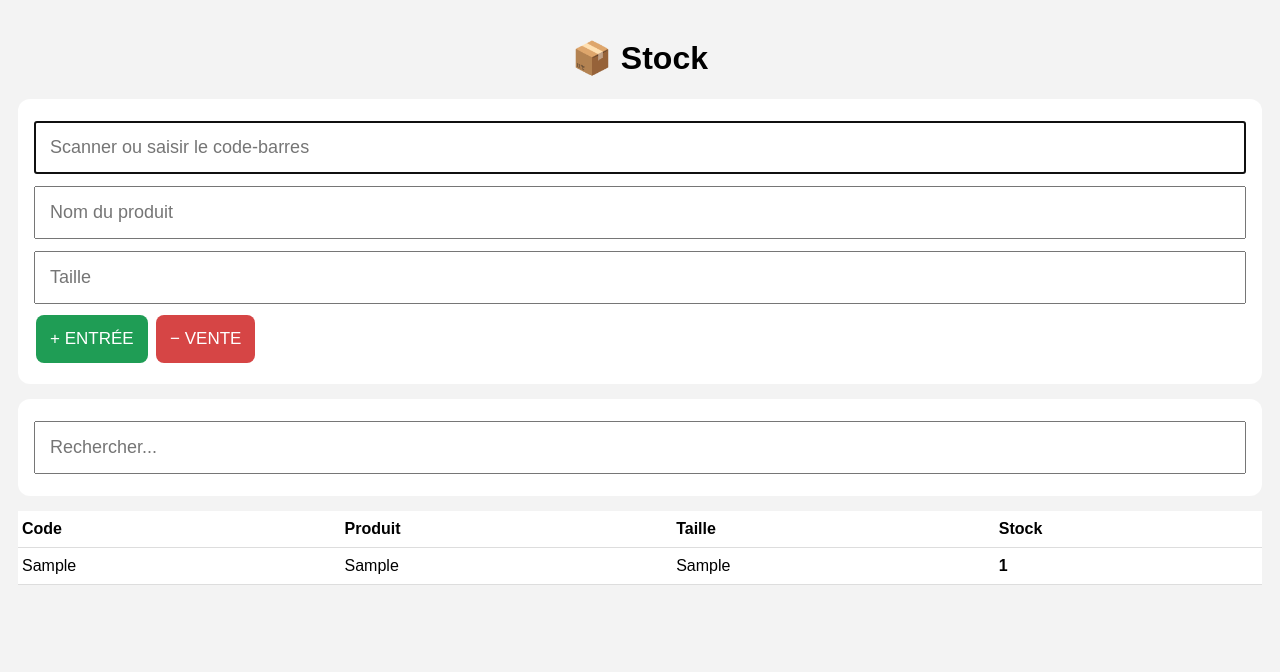
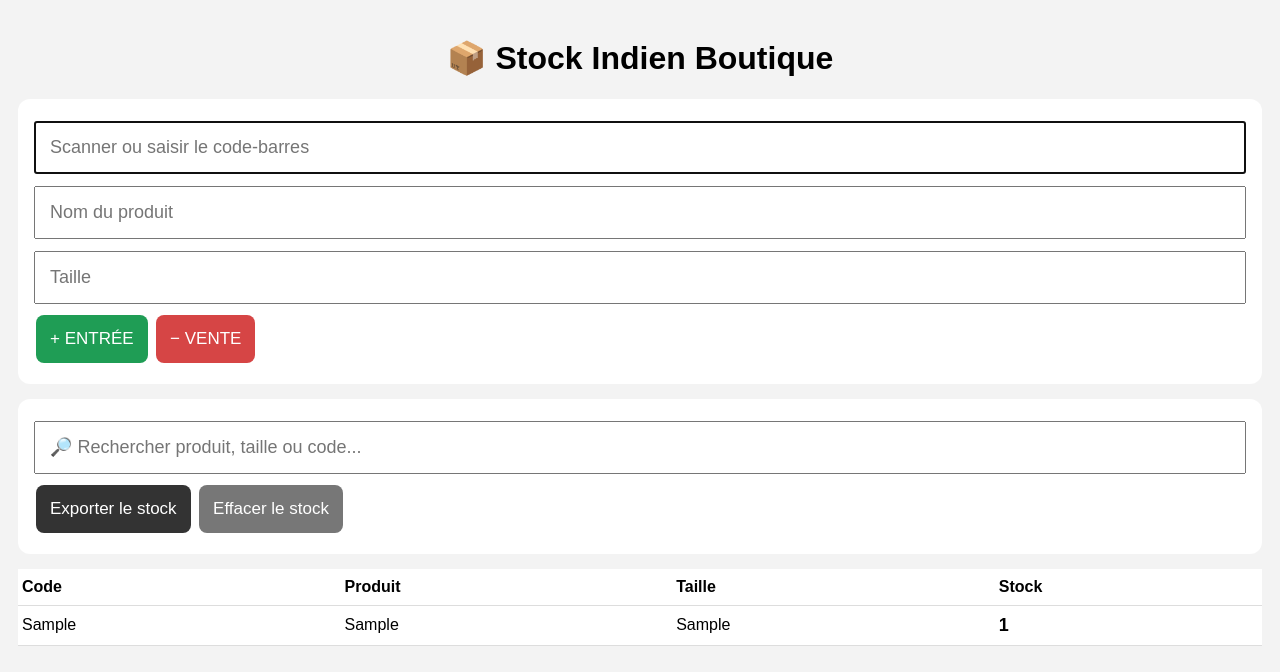
Before and after one commit to manbrag/stock-codes-barres, a plain HTML site: page index.html in a window 1280 px wide. Both pictures are taken after typing "Sample", "Sample", "Sample" into the empty fields and a click on the button "+ ENTRÉE". Drawn offline with Linux system fonts and the light colour scheme.

Commit message:
Update index.html for improved layout and functionality

```diff
--- a/index.html
+++ b/index.html
@@ -2,7 +2,7 @@
 <html lang="fr">
 <head>
 <meta charset="UTF-8">
-<meta name="viewport" content="width=device-width,initial-scale=1">
+<meta name="viewport" content="width=device-width, initial-scale=1">
 <title>Stock Indien Boutique</title>
 
 <style>
@@ -13,12 +13,14 @@ body{
   background:#f3f3f3;
 }
 h1{text-align:center}
+
 .box{
   background:white;
   padding:16px;
   border-radius:12px;
   margin-bottom:15px;
 }
+
 input{
   width:100%;
   box-sizing:border-box;
@@ -26,6 +28,7 @@ input{
   margin:6px 0;
   font-size:18px;
 }
+
 button{
   padding:14px;
   margin:5px 2px;
@@ -33,39 +36,78 @@ button{
   border:0;
   border-radius:8px;
 }
+
 .entree{background:#1f9d55;color:white}
 .sortie{background:#d64545;color:white}
+.export{background:#333;color:white}
+.effacer{background:#777;color:white}
+
 table{
   width:100%;
   border-collapse:collapse;
   background:white;
 }
+
 th,td{
   padding:9px 4px;
   border-bottom:1px solid #ddd;
   text-align:left;
+}
+
+.stock{
+  font-weight:bold;
+  font-size:18px;
 }
 </style>
 </head>
 
 <body>
 
-<h1>📦 Stock</h1>
+<h1>📦 Stock Indien Boutique</h1>
 
 <div class="box">
-<input id="code" placeholder="Scanner ou saisir le code-barres" autofocus>
+
+<input
+ id="code"
+ placeholder="Scanner ou saisir le code-barres"
+ inputmode="numeric"
+ autofocus
+>
+
 <input id="nom" placeholder="Nom du produit">
+
 <input id="taille" placeholder="Taille">
 
-<button class="entree" onclick="mouvement(1)">+ ENTRÉE</button>
-<button class="sortie" onclick="mouvement(-1)">− VENTE</button>
+<button class="entree" onclick="mouvement(1)">
++ ENTRÉE
+</button>
+
+<button class="sortie" onclick="mouvement(-1)">
+− VENTE
+</button>
+
 </div>
 
 <div class="box">
-<input id="recherche" placeholder="Rechercher..." oninput="afficher()">
+
+<input
+ id="recherche"
+ placeholder="🔎 Rechercher produit, taille ou code..."
+ oninput="afficher()"
+>
+
+<button class="export" onclick="exportCSV()">
+Exporter le stock
+</button>
+
+<button class="effacer" onclick="toutEffacer()">
+Effacer le stock
+</button>
+
 </div>
 
 <table>
+
 <thead>
 <tr>
 <th>Code</th>
@@ -74,35 +116,63 @@ th,td{
 <th>Stock</th>
 </tr>
 </thead>
+
 <tbody id="liste"></tbody>
+
 </table>
 
 <script>
-let stock=JSON.parse(localStorage.getItem("stockIndien")||"{}");
+
+let stock =
+JSON.parse(localStorage.getItem("stockIndien") || "{}");
 
 function sauvegarder(){
- localStorage.setItem("stockIndien",JSON.stringify(stock));
+  localStorage.setItem(
+    "stockIndien",
+    JSON.stringify(stock)
+  );
 }
 
 function mouvement(qte){
- const code=document.getElementById("code").value.trim();
- const nom=document.getElementById("nom").value.trim();
- const taille=document.getElementById("taille").value.trim();
+
+  const code =
+  document.getElementById("code").value.trim();
+
+  const nom =
+  document.getElementById("nom").value.trim();
+
+  const taille =
+  document.getElementById("taille").value.trim();
 
   if(!code){
-   alert("Scannez un code-barres");
+    alert("Scannez ou saisissez un code-barres.");
     return;
   }
 
   if(!stock[code]){
+
+    if(qte < 0){
+      alert("Produit inconnu. Faites d'abord une entrée.");
+      return;
+    }
+
     if(!nom){
       alert("Premier scan : indiquez le nom du produit.");
       return;
     }
-   stock[code]={nom:nom,taille:taille,qte:0};
+
+    stock[code] = {
+      nom: nom,
+      taille: taille,
+      quantite: 0
+    };
   }
 
- stock[code].qte+=qte;
+  stock[code].quantite += qte;
+
+  if(stock[code].quantite < 0){
+    stock[code].quantite = 0;
+  }
 
   sauvegarder();
   afficher();
@@ -110,39 +180,109 @@ function mouvement(qte){
   document.getElementById("code").value="";
   document.getElementById("nom").value="";
   document.getElementById("taille").value="";
+
   document.getElementById("code").focus();
 }
 
 function afficher(){
- const tbody=document.getElementById("liste");
- const recherche=document.getElementById("recherche").value.toLowerCase();
 
- tbody.innerHTML="";
+  const recherche =
+  document.getElementById("recherche")
+  .value
+  .toLowerCase();
 
- Object.entries(stock).forEach(([code,p])=>{
-   const texte=(code+" "+p.nom+" "+p.taille).toLowerCase();
+  const liste =
+  document.getElementById("liste");
+
+  liste.innerHTML="";
+
+  Object.keys(stock)
+  .sort((a,b)=>
+    stock[a].nom.localeCompare(stock[b].nom)
+  )
+  .forEach(code=>{
+
+    const produit=stock[code];
+
+    const texte=
+    (
+      code+" "+
+      produit.nom+" "+
+      produit.taille
+    ).toLowerCase();
 
     if(!texte.includes(recherche)) return;
 
-   const tr=document.createElement("tr");
+    const ligne=document.createElement("tr");
 
-   tr.innerHTML=
+    ligne.innerHTML=
     "<td>"+code+"</td>"+
-   "<td>"+p.nom+"</td>"+
-   "<td>"+p.taille+"</td>"+
-   "<td><strong>"+p.qte+"</strong></td>";
+    "<td>"+produit.nom+"</td>"+
+    "<td>"+produit.taille+"</td>"+
+    "<td class='stock'>"+produit.quantite+"</td>";
 
-   tbody.appendChild(tr);
+    liste.appendChild(ligne);
+
   });
+
 }
 
-document.getElementById("code").addEventListener("keydown",function(e){
+function exportCSV(){
+
+  let csv="Code;Produit;Taille;Stock\n";
+
+  Object.keys(stock).forEach(code=>{
+
+    const p=stock[code];
+
+    csv +=
+    code+";"+
+    p.nom+";"+
+    p.taille+";"+
+    p.quantite+"\n";
+
+  });
+
+  const blob =
+  new Blob([csv],{
+    type:"text/csv;charset=utf-8"
+  });
+
+  const lien=document.createElement("a");
+
+  lien.href=URL.createObjectURL(blob);
+  lien.download="stock-indien-boutique.csv";
+
+  lien.click();
+
+}
+
+function toutEffacer(){
+
+  if(confirm(
+    "Voulez-vous vraiment effacer tout le stock ?"
+  )){
+    stock={};
+    sauvegarder();
+    afficher();
+  }
+
+}
+
+/* La touche Entrée après un scan ajoute automatiquement 1 */
+document
+.getElementById("code")
+.addEventListener("keydown",function(e){
+
   if(e.key==="Enter"){
+    e.preventDefault();
     mouvement(1);
   }
+
 });
 
 afficher();
+
 </script>
 
 </body>
```
Lines whose indentation alone changed are shown as unchanged.
